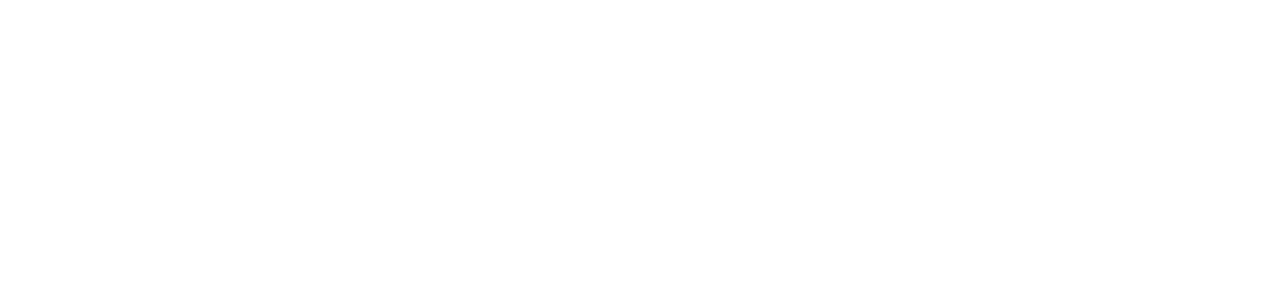
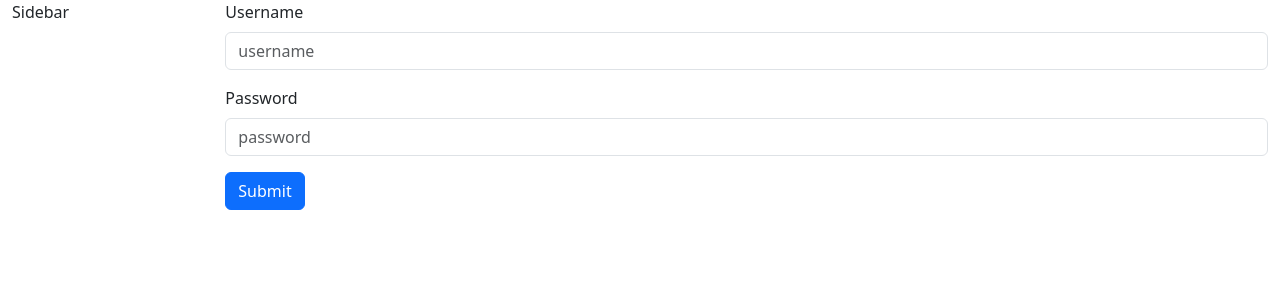
Before and after one commit to emilybaker012/pandaemonium, a React (Vite) app in the folder frontend/: page /login in a window 1280 px wide. Shown: the top 300 px of the page. Built offline with nearby package versions, Linux system fonts and the light colour scheme.

Commit message:
basic authentication with login screen

```diff
--- a/frontend/src/App.jsx
+++ b/frontend/src/App.jsx
@@ -4,6 +4,7 @@
 import Public from './common/components/Public';
 import UsersDisplay from './features/users/UsersDisplay';
 import ClientProvider from './common/providers/ClientProvider';
+import Login from './common/pages/Login';
 import './App.scss';
 
 const App = () => {
@@ -12,6 +13,7 @@
       <Route path="/" element={<Layout />}>
         <Route index element={<Public />} />
         <Route element={<ClientProvider />}>
+          <Route path="login" element={<Login />} />
           <Route path="users">
             <Route index element={<UsersDisplay />} />
           </Route>
--- a/frontend/src/common/client/axiosClient.js
+++ b/frontend/src/common/client/axiosInstance.js
@@ -1,10 +1,10 @@
 import axios from 'axios';
 
-// Cr3eate axios instance
+// Create axios instance
 const axiosClient = axios.create();
 
 // Set base url
-axiosClient.defaults.baseURL = process.env.BASE_API_URL;
+axiosClient.defaults.baseURL = process.env.BASE_URL;
 
 // Set default headers
 axiosClient.defaults.headers = {
@@ -16,6 +16,7 @@
 axiosClient.defaults.timeout = 2000; // Wait 2 sec
 
 const getReq = (URL) => {
+  console.log(axiosClient);
   return axiosClient.get(`/${URL}`).then((response) => { return response; });
 };
 
@@ -32,5 +33,5 @@
 };
 
 export {
-  axiosClient, getReq, postReq, patchReq, deleteReq,
+  getReq, postReq, patchReq, deleteReq,
 };
--- /dev/null
+++ b/frontend/src/common/pages/Login.jsx
@@ -0,0 +1,10 @@
+import React from 'react';
+import LoginForm from '../../features/auth/LoginForm';
+
+const Login = () => {
+  return (
+    <LoginForm />
+  );
+};
+
+export default Login;
--- /dev/null
+++ b/frontend/src/features/auth/LoginForm.jsx
@@ -0,0 +1,47 @@
+import React, { useState } from 'react';
+import Form from 'react-bootstrap/Form';
+import Button from 'react-bootstrap/Button';
+import { useNavigate } from 'react-router-dom';
+import useAuth from './useAuth';
+
+const LoginForm = () => {
+  const [username, setUsername] = useState('');
+  const [password, setPassword] = useState('');
+
+  const auth = useAuth();
+  const navigate = useNavigate();
+
+  const handleSubmit = async (e) => {
+    e.preventDefault();
+    const { accessToken } = await auth.login({ username, password });
+    if (accessToken) {
+      navigate('/');
+    }
+  };
+  return (
+    <Form>
+      <Form.Group className="mb-3" controlId="username">
+        <Form.Label>Username</Form.Label>
+        <Form.Control
+          value={username}
+          placeholder="username"
+          onChange={(e) => { return setUsername(e.target.value); }}
+        />
+      </Form.Group>
+      <Form.Group className="mb-3" controlId="password">
+        <Form.Label>Password</Form.Label>
+        <Form.Control
+          value={password}
+          type="password"
+          placeholder="password"
+          onChange={(e) => { return setPassword(e.target.value); }}
+        />
+      </Form.Group>
+      <Button variant="primary" type="submit" onClick={handleSubmit}>
+        Submit
+      </Button>
+    </Form>
+  );
+};
+
+export default LoginForm;
--- /dev/null
+++ b/frontend/src/features/auth/useAuth.js
@@ -0,0 +1,25 @@
+import { getReq, postReq } from '../../common/client/axiosInstance';
+
+const useAuth = () => {
+  const BASE_URL = 'auth';
+  const login = async (payload) => {
+    const { data } = await postReq(`${BASE_URL}`, payload);
+    return data;
+  };
+
+  const refresh = async () => {
+    const { data } = await getReq(`${BASE_URL}/refresh`);
+    return data;
+  };
+
+  const logout = async () => {
+    const { data } = await postReq(`${BASE_URL}/logout`);
+    return data;
+  };
+
+  return {
+    login, refresh, logout,
+  };
+};
+
+export default useAuth;
--- a/frontend/src/features/users/UsersDisplay.jsx
+++ b/frontend/src/features/users/UsersDisplay.jsx
@@ -1,14 +1,13 @@
 import React from 'react';
 import {
   useQuery,
-} from '@tanstack/react-query';
-
-import { getAllUsers } from './usersClient';
+} from '@tanstack/react-query'; import useUsers from './useUsers';
 
 const UsersDisplay = () => {
+  const users = useUsers();
   const { isLoading, error, data } = useQuery({
     queryKey: ['users'],
-    queryFn: () => { return getAllUsers(); },
+    queryFn: () => { return users.getAllUsers(); },
   });
 
   const userDisplay = data?.map((user) => {
--- /dev/null
+++ b/frontend/src/features/users/useUsers.js
@@ -0,0 +1,13 @@
+import { getReq } from '../../common/client/axiosInstance';
+
+const useUsers = () => {
+  const BASE_URL = 'api/v1/users';
+  const getAllUsers = async () => {
+    const { data } = await getReq(`${BASE_URL}`);
+    return data;
+  };
+
+  return { getAllUsers };
+};
+
+export default useUsers;
--- a/frontend/src/features/users/usersClient.js
+++ /dev/null
@@ -1,10 +0,0 @@
-import {
-  getReq,
-} from '../../common/client/axiosClient';
-
-const getAllUsers = async () => {
-  const { data } = await getReq('users');
-  return data;
-};
-
-export { getAllUsers };
--- a/frontend/vite.config.js
+++ b/frontend/vite.config.js
@@ -24,7 +24,7 @@
       },
     },
     define: {
-      'process.env.BASE_API_URL': JSON.stringify(env.BASE_API_URL)
+      'process.env.BASE_URL': JSON.stringify(env.BASE_URL)
     }
   }
 });
```
Also changed, not shown: 1 other file (tests, documents, lock files or other folders).
